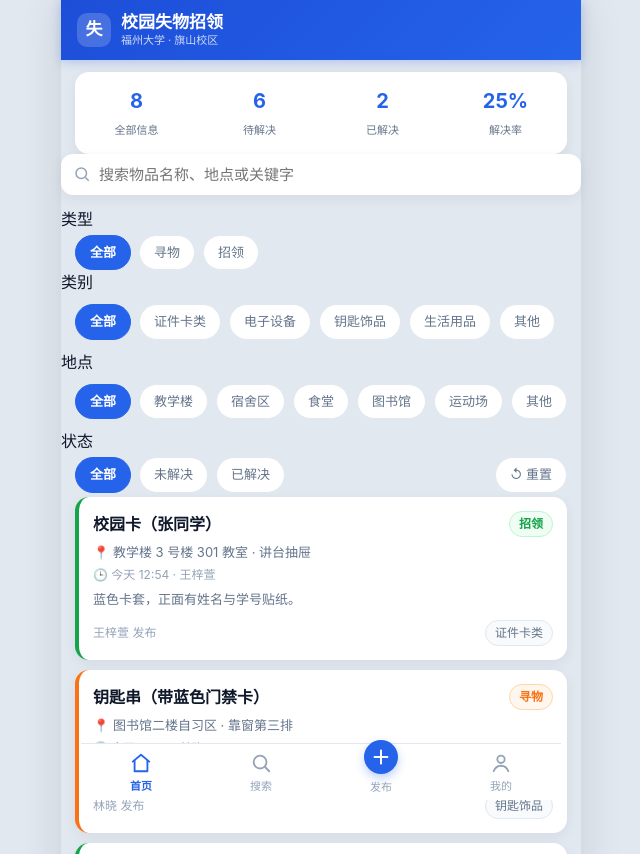
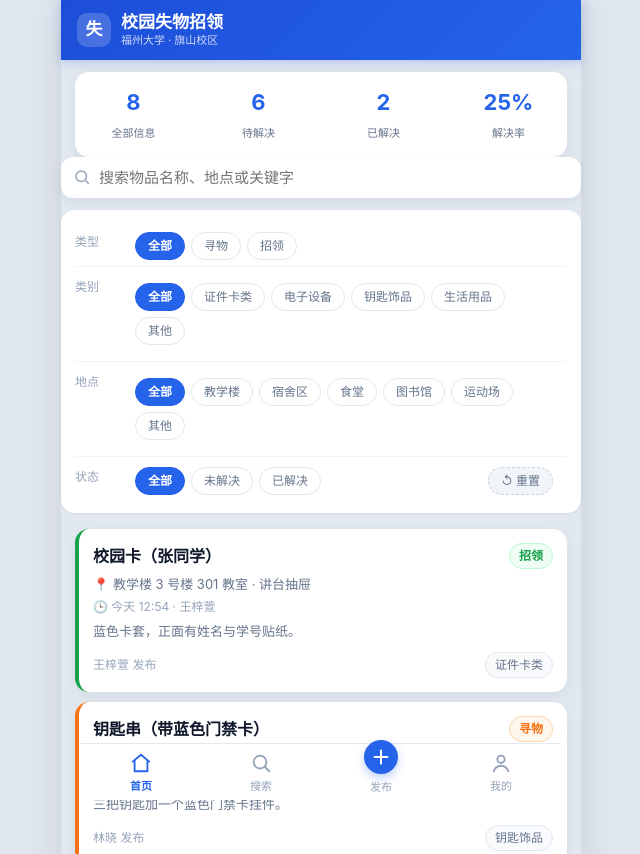
Before and after one commit to kkj11111/102401405-102401406, a plain HTML site: page index.html in a window 1280 px wide. Shown: the top 854 px of the page, without its empty margins (319-959 px from the left). Drawn offline with Linux system fonts and the light colour scheme.

Commit message:
筛选区卡片化排版

```diff
--- a/css/style.css
+++ b/css/style.css
@@ -292,3 +292,66 @@ body {
   background: #fef3c7;
   color: #92400e;
 }
+
+/* ===== 首页筛选增强 ===== */
+.stats-4 {
+  display: grid;
+  grid-template-columns: repeat(4, 1fr);
+  gap: 8px;
+}
+.stats-4 .stat b {
+  font-size: 22px;
+}
+.stats-4 .stat span {
+  font-size: 11px;
+}
+.chip-reset {
+  color: #64748b;
+  background: #f1f5f9;
+  border: 1px dashed #cbd5e1;
+  cursor: pointer;
+  font-size: 12px;
+  padding: 5px 12px;
+  border-radius: 16px;
+}
+.chip-reset:hover {
+  background: #e2e8f0;
+  color: #334155;
+}
+
+/* ===== 首页筛选卡片 ===== */
+.filter-card {
+  background: #fff;
+  border-radius: 14px;
+  padding: 12px 14px;
+  margin-bottom: 12px;
+  box-shadow: 0 1px 3px rgba(0,0,0,.06);
+}
+.filter-group {
+  display: flex;
+  align-items: flex-start;
+  gap: 10px;
+  padding: 6px 0;
+}
+.filter-group + .filter-group {
+  border-top: 1px solid #f1f5f9;
+}
+.filter-label {
+  flex-shrink: 0;
+  width: 36px;
+  font-size: 12px;
+  color: #94a3b8;
+  line-height: 28px;
+  font-weight: 500;
+}
+.filter-group .chips,
+.filter-group .chips-row {
+  flex: 1;
+  display: flex;
+  flex-wrap: wrap;
+  gap: 6px;
+}
+.filter-group .chip {
+  font-size: 12px;
+  padding: 4px 12px;
+}
```
